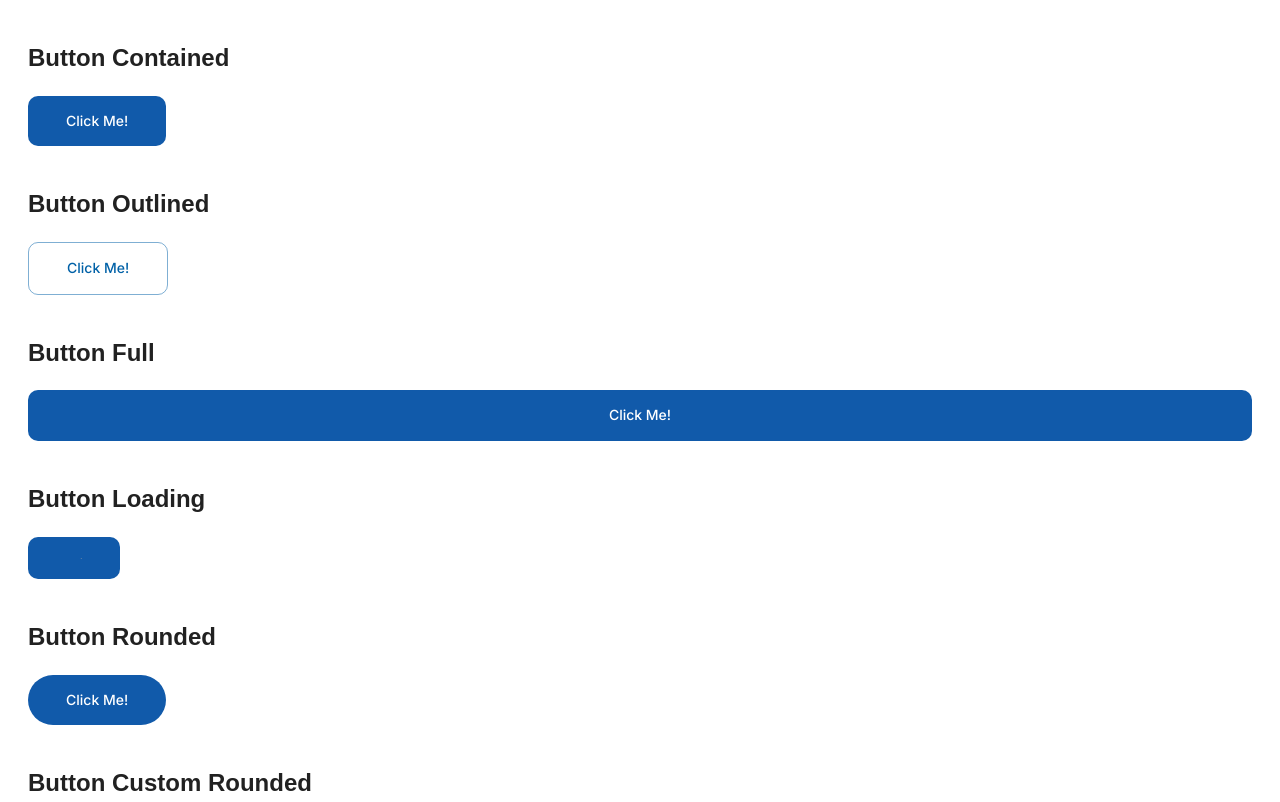
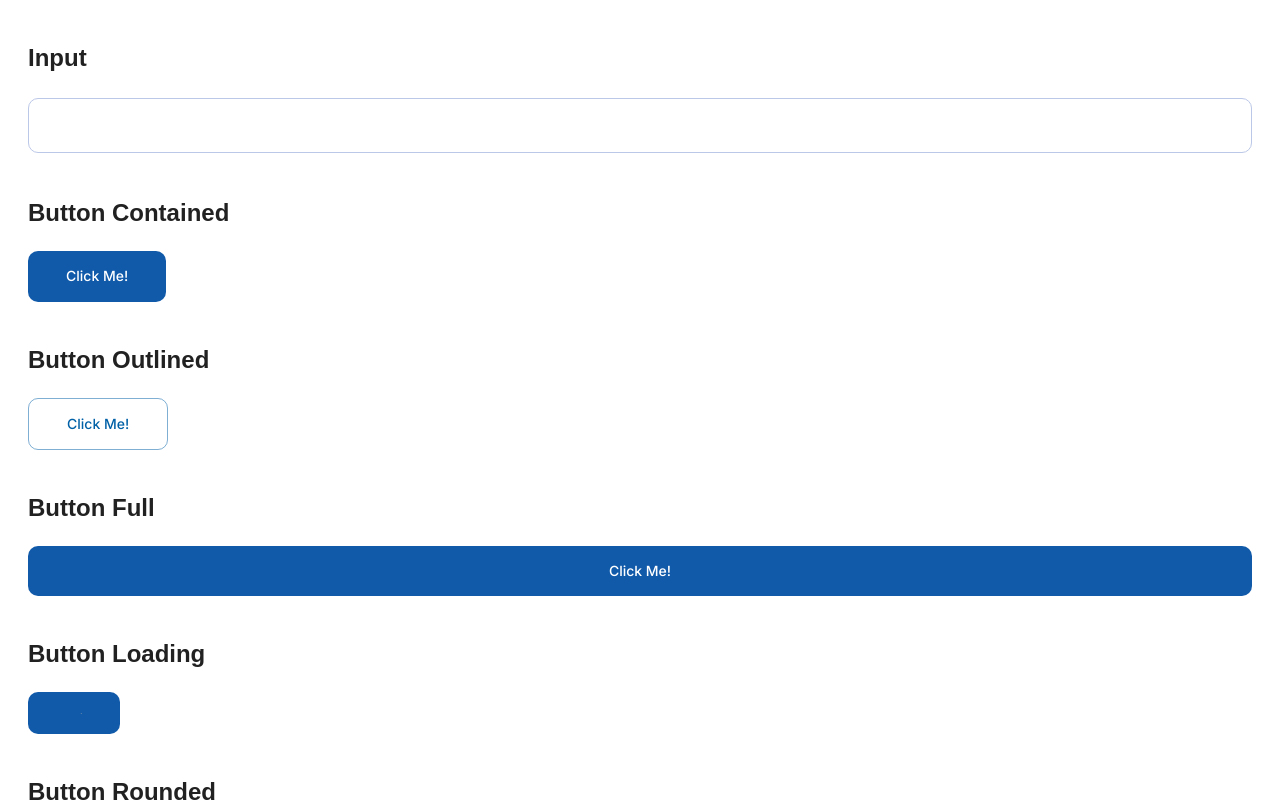
Before and after one commit to rizkysamuelmp/nakerweb, a React (Create React App) app: page /design-system in a window 1280 px wide. Shown: the top 802 px of the page. Built offline with nearby package versions, Linux system fonts and the light colour scheme.

Commit message:
Fixing routes

```diff
--- a/package.json
+++ b/package.json
@@ -12,7 +12,7 @@
     "@testing-library/user-event": "^13.5.0",
     "react": "^18.2.0",
     "react-dom": "^18.2.0",
-    "react-router-dom": "^5.3.4",
+    "react-router-dom": "^5.3.0",
     "react-scripts": "5.0.1",
     "web-vitals": "^2.1.4"
   },
--- a/public/index.html
+++ b/public/index.html
@@ -16,7 +16,7 @@
 
   <!-- Font -->
   <style>
-    @import url('https://fonts.googleapis.com/css2?family=Inter:wght@400;500;600&family=Overpass:wght@600&display=swap');
+    @import url('https://fonts.googleapis.com/css2?family=Inter:wght@400;500;600;700&family=Overpass:wght@600&display=swap');
   </style>
   <!--
       Notice the use of %PUBLIC_URL% in the tags above.
--- a/src/components/Button/index.js
+++ b/src/components/Button/index.js
@@ -1,7 +1,7 @@
 // Button Component
 // --------------------------------------------------------
 
-import React from "react";
+import React, { useState } from "react";
 import PropTypes from "prop-types";
 import ButtonMUI from "@mui/material/Button";
 import { CircularProgress } from "@mui/material";
@@ -25,6 +25,7 @@ const Button = ({
   padding,
   ...others
 }) => {
+  const [inpust, setInpust] = useState("");
   return (
     <ButtonMUI
       type={type}
@@ -40,6 +41,7 @@ const Button = ({
         outline: 0,
         textTransform: "unset",
         width: full ? "100%" : "fit-content",
+        height: "fit-content",
         backgroundColor:
           variant === "contained"
             ? Colors.primary.hard
--- /dev/null
+++ b/src/components/InputText/index.js
@@ -0,0 +1,224 @@
+/* eslint-disable react/jsx-no-duplicate-props */
+/* eslint-disable react/jsx-props-no-spreading */
+// InputText Component
+// --------------------------------------------------------
+
+import React from "react";
+import PropTypes from "prop-types";
+import TextField from "@mui/material/TextField";
+
+const InputText = ({
+  color,
+  size,
+  id,
+  type,
+  name,
+  value,
+  placeholder,
+  maxLength,
+  autoComplete,
+  tabIndex,
+  weight,
+  onChange,
+  onBlur,
+  onFocus,
+  onKeyDown,
+  disabled,
+  spellCheck,
+  variant,
+  className,
+  iconComponents,
+  iconEndComponents,
+  isPhoneNumber,
+  isEndAndornment,
+  isTransparentBorder,
+  isTextArea,
+  isCurrent,
+  isBrowse,
+  isCurs,
+  isSelectDrodpown,
+  sx,
+  isError,
+  dataSelect,
+  handleSelect,
+  selectedValue,
+  ...input
+}) => {
+  return (
+    <TextField
+      id={id}
+      type={type}
+      name={name}
+      value={value}
+      placeholder={placeholder}
+      maxLength={maxLength}
+      autoComplete={autoComplete}
+      disabled={disabled}
+      onChange={onChange}
+      onBlur={onBlur}
+      variant={variant}
+      onFocus={onFocus}
+      onKeyDown={onKeyDown}
+      spellCheck={spellCheck}
+      sx={{
+        padding: "0px",
+        margin: "2.5px 0px",
+        width: "100%",
+        backgroundColor: "white",
+        borderRadius: "10px",
+        "& .MuiOutlinedInput-root": {
+          "&:hover fieldset": {
+            borderRadius: "10px",
+            border: `1px solid ${
+              !isTransparentBorder ? "#0061A7" : "transparent"
+            }`,
+          },
+          "&.Mui-focused fieldset": {
+            borderRadius: "10px",
+            border: `1px solid ${
+              !isTransparentBorder ? "#0061A7" : "transparent"
+            }`,
+          },
+          "&.Mui-focused input": {
+            "&::placeholder": {
+              color: "#0061A7",
+            },
+          },
+        },
+        "&.lg": {
+          minHeight: "82px",
+          ".MuiOutlinedInput-root": {
+            minHeight: "82px",
+            alignItems: !isTextArea ? "center" : "flex-start",
+          },
+          ".inputAdorment": {
+            minHeight: "82px",
+          },
+        },
+        ".MuiOutlinedInput-notchedOutline": {
+          borderRadius: "10px",
+          border: `1px solid ${
+            !isTransparentBorder ? "#BCC8E7" : "transparent"
+          }`,
+          legend: {
+            width: "inherit !important",
+            maxWidth: "inherit !important",
+          },
+        },
+        ".MuiInputBase-input": {
+          color: !isError ? "#374062" : "#D14848",
+          fontSize: "0.938rem",
+          fontWeight: "400",
+          lineHeight: "1.124rem",
+          "&::placeholder": {
+            color: "#BCC8E7",
+            fontSize: "0.938rem",
+            fontWeight: "400",
+            lineHeight: "1.124rem",
+          },
+        },
+        ...sx,
+      }}
+      InputProps={{
+        startAdornment: iconComponents,
+        endAdornment: iconEndComponents,
+      }}
+      {...input}
+      inputProps={{
+        ...input.inputProps,
+        maxLength,
+        autocomplete: "new-password",
+      }}
+    />
+  );
+};
+
+InputText.propTypes = {
+  color: PropTypes.string,
+  size: PropTypes.oneOf(["sm", "md", "lg"]),
+  id: PropTypes.string,
+  type: PropTypes.oneOf([
+    "text",
+    "password",
+    "email",
+    "number",
+    "textarea",
+    "masking",
+  ]),
+  name: PropTypes.string,
+  value: PropTypes.string,
+  placeholder: PropTypes.string,
+  maxLength: PropTypes.oneOfType([PropTypes.string, PropTypes.number]),
+  autoComplete: PropTypes.oneOf(["on", "off"]),
+  tabIndex: PropTypes.string,
+  weight: PropTypes.string,
+  onChange: PropTypes.func,
+  onBlur: PropTypes.func,
+  onFocus: PropTypes.func,
+  onKeyDown: PropTypes.func,
+  disabled: PropTypes.bool,
+  input: PropTypes.object,
+  spellCheck: PropTypes.bool,
+  className: PropTypes.string,
+  variant: PropTypes.string,
+  iconComponents: PropTypes.node,
+  iconEndComponents: PropTypes.node,
+  isPhoneNumber: PropTypes.bool,
+  isCurrent: PropTypes.bool,
+  isCurs: PropTypes.bool,
+  isBrowse: PropTypes.bool,
+  isTransparentBorder: PropTypes.bool,
+  isError: PropTypes.bool,
+  isEndAndornment: PropTypes.bool,
+  sx: PropTypes.object,
+  isTextArea: PropTypes.bool,
+  isSelectDrodpown: PropTypes.bool,
+  handleSelect: PropTypes.func,
+  dataSelect: PropTypes.array,
+  selectedValue: PropTypes.oneOfType([PropTypes.string, PropTypes.number]),
+};
+
+InputText.defaultProps = {
+  color: "",
+  size: "md",
+  id: "",
+  type: "text",
+  name: "",
+  value: "",
+  placeholder: "",
+  maxLength: "",
+  autoComplete: "off",
+  tabIndex: "-1",
+  weight: "",
+  onChange: () => {},
+  onBlur: () => {},
+  onFocus: () => {},
+  onKeyDown: () => {},
+  input: {},
+  disabled: false,
+  spellCheck: false,
+  className: "",
+  variant: "outlined",
+  iconComponents: "",
+  iconEndComponents: "",
+  isPhoneNumber: false,
+  isCurrent: false,
+  isCurs: false,
+  isBrowse: false,
+  isTransparentBorder: false,
+  isEndAndornment: false,
+  isError: false,
+  sx: {},
+  isTextArea: false,
+  isSelectDrodpown: false,
+  handleSelect: () => {},
+  dataSelect: [
+    { label: "Rp", value: 0 },
+    { label: "USD", value: 1 },
+    { label: "CNY", value: 2 },
+    { label: "SGD", value: 3 },
+  ],
+  selectedValue: 0,
+};
+
+export default InputText;
--- a/src/config/routes.js
+++ b/src/config/routes.js
@@ -1,4 +1,4 @@
-import DesignSystem from "../container/pages/DesignSystem";
+import { DesignSystem } from "../container/pages";
 
 export const DesignSystemRoutes = [
   {
--- a/src/container/app/index.js
+++ b/src/container/app/index.js
@@ -1,4 +1,3 @@
-/* eslint-disable react/jsx-props-no-spreading */
 import React from "react";
 import {
   BrowserRouter as Router,
@@ -8,45 +7,38 @@ import {
 } from "react-router-dom";
 import { DesignSystemRoutes } from "../../config/routes";
 
-function App() {
-  return (
+const App = () => (
   <Router>
     <Switch>
       {DesignSystemRoutes.map((route) => (
-          <Route key={route.id} exact={route.exact} path={route.path}>
-            {route.component}
-          </Route>
+        <Route key={route.id} {...route} />
       ))}
       {/* {BeforeLogin.map((route) => (
-          <Route key={route.id} exact={route.exact} path={route.path}>
-            {route.component}
-          </Route>
+        <Route key={route.id} {...route} />
       ))} */}
       {/* <PageContainer
         usingHeader
         usingSidebar
+        // isShowChangeAuth={false}
+        // profilePhoto={ProfilePicture}
         isLoggedIn
         typeSideBar={"userSingle"}
         userName={"Muhammad Nur Hidayat"}
-          // headerImage={btnLong}
+        headerImage={btnLong}
         type="block"
         handleProfile={() => {
           console.warn("click profile");
         }}
+        // listPrivilage={listPrivilage}
       >
         {AppRoutes.map((route) => (
-            <Route key={route.id} exact={route.exact} path={route.path}>
-              {route.component}
-            </Route>
+          <Route key={route.id} {...route} />
         ))}
       </PageContainer> */}
-        <Route exact path="/">
-          <Redirect to="/design-system" />
-        </Route>
+      <Redirect from="/" to="/design-system" />
       <Redirect from="*" to="/error-404" />
     </Switch>
   </Router>
 );
-}
 
 export default App;
--- a/src/container/pages/DesignSystem/index.js
+++ b/src/container/pages/DesignSystem/index.js
@@ -2,13 +2,14 @@
 // DesignSystem Component
 // --------------------------------------------------------
 
-import React from "react";
-import PropTypes from "prop-types";
+import React, { useState } from "react";
 import Colors from "../../../helpers/colors";
 import Button from "../../../components/Button";
 import { ReactComponent as Eye } from "../../../assets/icon/Eye.svg";
+import InputText from "../../../components/InputText";
 
-const DesignSystem = ({ propsName }) => {
+function DesignSystem() {
+  const [first, setFirst] = useState("");
   return (
     <div
       style={{
@@ -20,46 +21,38 @@ const DesignSystem = ({ propsName }) => {
       }}
     >
       <div>
+        <h2>Input</h2>
+        <InputText value={first} onChange={(e) => setFirst(e.target.value)} />
+      </div>
+      <div>
         <h2>Button Contained</h2>
-        <Button variant="contained" style={{ textTransform: "unset" }}>
-          Click Me!
-        </Button>
+        <Button variant="contained">Click Me!</Button>
       </div>
       <div>
         <h2>Button Outlined</h2>
-        <Button variant="outlined" style={{ textTransform: "unset" }}>
-          Click Me!
-        </Button>
+        <Button variant="outlined">Click Me!</Button>
       </div>
       <div>
         <h2>Button Full</h2>
-        <Button variant="contained" full style={{ textTransform: "unset" }}>
+        <Button variant="contained" full>
           Click Me!
         </Button>
       </div>
       <div>
         <h2>Button Loading</h2>
-        <Button
-          variant="contained"
-          isLoading
-          style={{ textTransform: "unset" }}
-        >
+        <Button variant="contained" isLoading>
           Click Me!
         </Button>
       </div>
       <div>
         <h2>Button Rounded</h2>
-        <Button variant="contained" rounded style={{ textTransform: "unset" }}>
+        <Button variant="contained" rounded>
           Click Me!
         </Button>
       </div>
       <div>
         <h2>Button Custom Rounded</h2>
-        <Button
-          variant="contained"
-          borderRadius="5px"
-          style={{ textTransform: "unset" }}
-        >
+        <Button variant="contained" borderRadius="5px">
           Click Me!
         </Button>
       </div>
@@ -68,7 +61,6 @@ const DesignSystem = ({ propsName }) => {
         <Button
           variant="contained"
           borderRadius="5px"
-          style={{ textTransform: "unset" }}
           padding="0px 7px 0px 9px"
         >
           Detail
@@ -77,14 +69,6 @@ const DesignSystem = ({ propsName }) => {
       </div>
     </div>
   );
-};
-
-DesignSystem.propTypes = {
-  propsName: PropTypes.string,
-};
-
-DesignSystem.defaultProps = {
-  propsName: "",
-};
+}
 
 export default DesignSystem;
--- /dev/null
+++ b/src/container/pages/index.js
@@ -0,0 +1,7 @@
+/* eslint-disable import/prefer-default-export */
+// Pages Indexing
+// -------------------------
+
+import DesignSystem from "./DesignSystem";
+
+export { DesignSystem };
```
Also changed, not shown: src/components/Button/styles.scss (deleted, +0 -130 lines), src/index.js (+4 -4 lines). Lines whose indentation alone changed are shown as unchanged.
